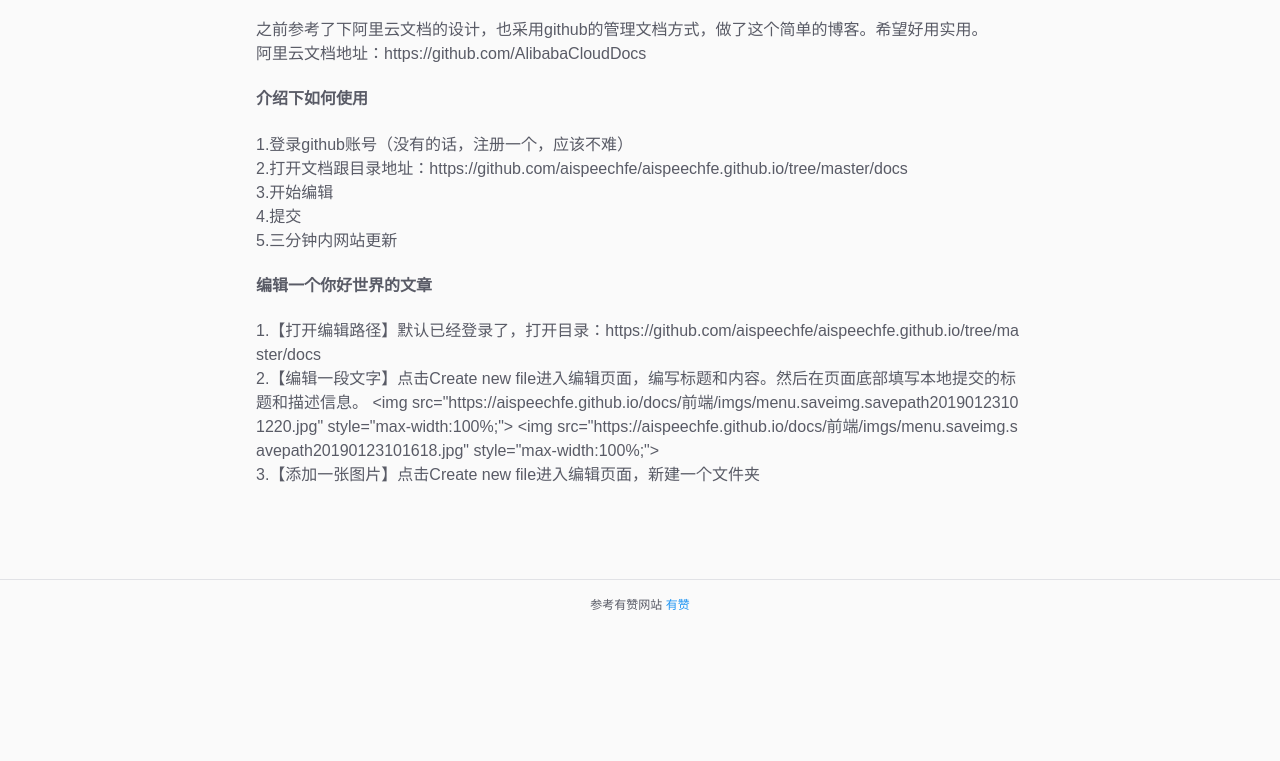
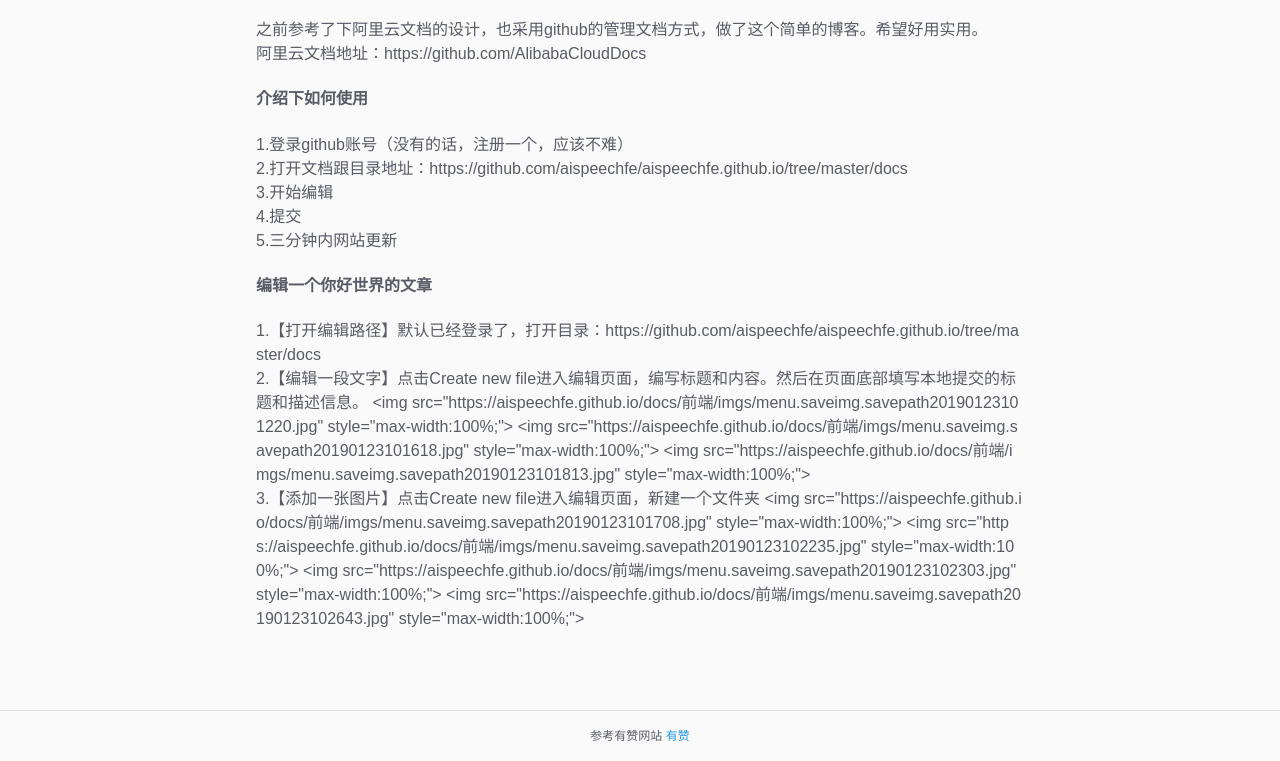
Before and after one commit to kerrypf/aispeechfe.github.io, a website: page files/前端/github博客介绍.html in a window 1280 px wide. Shown: the part 170-931 px from the top of the page. Before the commit the page ends 800 px from the top, so only its background shows below. Drawn offline with Linux system fonts and the light colour scheme.

Commit message:
auto build html;time:Wed Jan 23 2019 10:38:54 GMT+0800 (中国标准时间);

```diff
--- a/files/前端/github博客介绍.html
+++ b/files/前端/github博客介绍.html
@@ -1,4 +1,4 @@
-<!DOCTYPE html><html lang="en"><head>  <meta charset="UTF-8">  <meta name="viewport" content="width=device-width, initial-scale=1.0">  <meta http-equiv="X-UA-Compatible" content="ie=edge">  <title>github博客介绍</title>  <link rel="stylesheet" type="text/css" href="../../css/main.css"></head><body>  <section>     <div class="head">      <div class="nav">        <a href="/index.html" class="">HOME</a>                  <a href="/column/前端.html" class="active">前端</a>              </div>    </div>    <div class="detail">      <p class="detail-info">        aispeechfe | 2019-01-23T02:31:40Z      </p>      <p class="detail-title">github博客介绍</p>      <p>之前参考了下阿里云文档的设计，也采用github的管理文档方式，做了这个简单的博客。希望好用实用。</p>
+<!DOCTYPE html><html lang="en"><head>  <meta charset="UTF-8">  <meta name="viewport" content="width=device-width, initial-scale=1.0">  <meta http-equiv="X-UA-Compatible" content="ie=edge">  <title>github博客介绍</title>  <link rel="stylesheet" type="text/css" href="../../css/main.css"></head><body>  <section>     <div class="head">      <div class="nav">        <a href="/index.html" class="">HOME</a>                  <a href="/column/前端.html" class="active">前端</a>              </div>    </div>    <div class="detail">      <p class="detail-info">        aispeechfe | 2019-01-23T02:38:04Z      </p>      <p class="detail-title">github博客介绍</p>      <p>之前参考了下阿里云文档的设计，也采用github的管理文档方式，做了这个简单的博客。希望好用实用。</p>
 <p>阿里云文档地址：https://github.com/AlibabaCloudDocs</p>
 <h4>介绍下如何使用</h4>
 <p>1.登录github账号（没有的话，注册一个，应该不难）</p>
@@ -10,6 +10,11 @@
 <p>1.【打开编辑路径】默认已经登录了，打开目录：https://github.com/aispeechfe/aispeechfe.github.io/tree/master/docs</p>
 <p>2.【编辑一段文字】点击Create new file进入编辑页面，编写标题和内容。然后在页面底部填写本地提交的标题和描述信息。
 &lt;img src=&quot;https://aispeechfe.github.io/docs/前端/imgs/menu.saveimg.savepath20190123101220.jpg&quot; style=&quot;max-width:100%;&quot;&gt;
-&lt;img src=&quot;https://aispeechfe.github.io/docs/前端/imgs/menu.saveimg.savepath20190123101618.jpg&quot; style=&quot;max-width:100%;&quot;&gt;</p>
-<p>3.【添加一张图片】点击Create new file进入编辑页面，新建一个文件夹</p>
+&lt;img src=&quot;https://aispeechfe.github.io/docs/前端/imgs/menu.saveimg.savepath20190123101618.jpg&quot; style=&quot;max-width:100%;&quot;&gt;
+&lt;img src=&quot;https://aispeechfe.github.io/docs/前端/imgs/menu.saveimg.savepath20190123101813.jpg&quot; style=&quot;max-width:100%;&quot;&gt;</p>
+<p>3.【添加一张图片】点击Create new file进入编辑页面，新建一个文件夹
+&lt;img src=&quot;https://aispeechfe.github.io/docs/前端/imgs/menu.saveimg.savepath20190123101708.jpg&quot; style=&quot;max-width:100%;&quot;&gt;
+&lt;img src=&quot;https://aispeechfe.github.io/docs/前端/imgs/menu.saveimg.savepath20190123102235.jpg&quot; style=&quot;max-width:100%;&quot;&gt;
+&lt;img src=&quot;https://aispeechfe.github.io/docs/前端/imgs/menu.saveimg.savepath20190123102303.jpg&quot; style=&quot;max-width:100%;&quot;&gt;
+&lt;img src=&quot;https://aispeechfe.github.io/docs/前端/imgs/menu.saveimg.savepath20190123102643.jpg&quot; style=&quot;max-width:100%;&quot;&gt;</p>
     </div>    <div class="bottom">      参考有赞网站 <a href="https://tech.youzan.com/" target="_blank">有赞</a>    </div>  </section></body></html>
--- a/server/config/commit.txt
+++ b/server/config/commit.txt
@@ -1 +1 @@
-0d9b74f818599dbf31f24e57989b410341c6decd
+3fe6ffde89e1b0b1d161fd19ce306b92c6561d41
```
